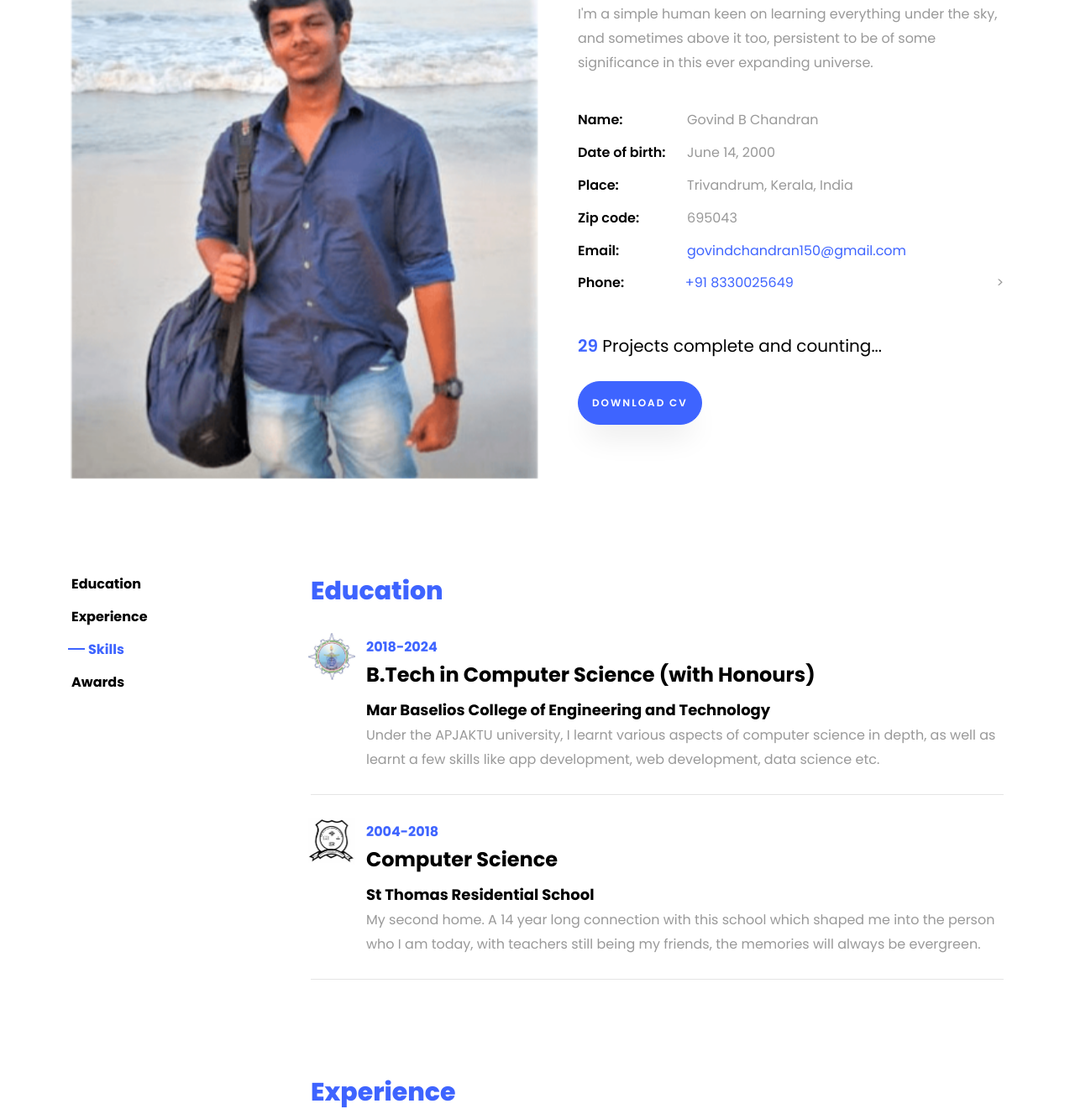
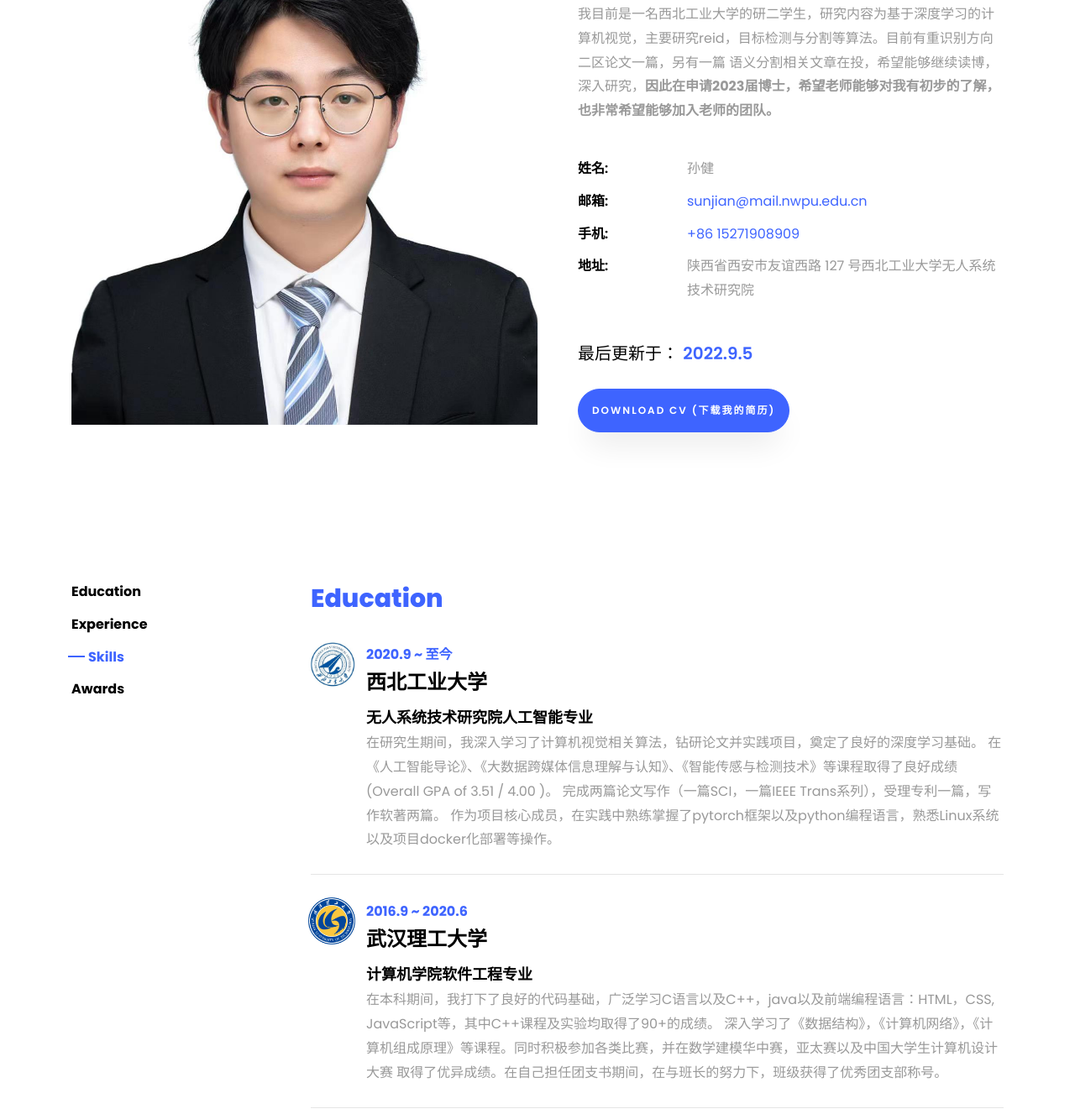
Before and after one commit to sunjian-npu/sunjian-npu.github.io, a plain HTML site: page index.html in a window 1280 px wide. Shown: the part 944-2271 px from the top of the page at 84% size. Drawn offline with Linux system fonts and the light colour scheme; files whose address does not match are found by name.

Commit message:
change a lot

```diff
--- a/index.html
+++ b/index.html
@@ -34,24 +34,24 @@
 
     <nav class="navbar navbar-expand-lg navbar-dark ftco_navbar ftco-navbar-light site-navbar-target" id="ftco-navbar">
 	    <div class="container">
-		  <a class="navbar-brand" href="index.html"><span>S</span>unJan</a>
+		  <a class="navbar-brand" href="index.html"><span>S</span>unJian's CV</a>
 	      <button class="navbar-toggler js-fh5co-nav-toggle fh5co-nav-toggle" type="button" data-toggle="collapse" data-target="#ftco-nav" aria-controls="ftco-nav" aria-expanded="false" aria-label="Toggle navigation">
 	        <span class="oi oi-menu"></span> Menu
 	      </button>
 
 	      <div class="collapse navbar-collapse" id="ftco-nav">
 	        <ul class="navbar-nav nav ml-auto">
-	          <li class="nav-item"><a href="#home-section" class="nav-link"><span>Home</span></a></li>
-	          <li class="nav-item"><a href="#about-section" class="nav-link"><span>About</span></a></li>
-	          <li class="nav-item"><a href="#resume-section" class="nav-link"><span>Resume</span></a></li>
-	          <li class="nav-item"><a href="#services-section" class="nav-link"><span>Services</span></a></li>
-	          <li class="nav-item"><a href="#projects-section" class="nav-link"><span>Projects</span></a></li>
-	          <li class="nav-item"><a href="#contact-section" class="nav-link"><span>Social</span></a></li>
+	          <li class="nav-item"><a href="#home-section" class="nav-link"><span>首页</span></a></li>
+	          <li class="nav-item"><a href="#about-section" class="nav-link"><span>关于我</span></a></li>
+	          <li class="nav-item"><a href="#resume-section" class="nav-link"><span>简历</span></a></li>
+	          <li class="nav-item"><a href="#services-section" class="nav-link"><span>论文</span></a></li>
+	          <li class="nav-item"><a href="#projects-section" class="nav-link"><span>项目</span></a></li>
+	          <!-- <li class="nav-item"><a href="#contact-section" class="nav-link"><span>Social</span></a></li> -->
 	        </ul>
 	      </div>
 	    </div>
 	  </nav>
-	  <section class="hero-wrap js-fullheight">
+	  <section class="hero-wrap js-fullheight" >
       <div class="overlay"></div>
       <div class="container">
         <div class="row no-gutters slider-text js-fullheight justify-content-center align-items-center">
@@ -63,7 +63,7 @@
 								  <span
 								     class="txt-rotate"
 								     data-period="600"
-								     data-rotate='[ "React Developer.", "UI/UX Designer.", "Data Scientist.", "YouTuber."]'></span>
+								     data-rotate='[ "Postgraduate Student.", "CVer.", "NPU Student.", "Coder."]'></span>
 								</h2>
 							</div>
             </div>
@@ -71,10 +71,10 @@
         </div>
       </div>
       <div class="mouse">
-				<a href="#" class="mouse-icon">
+				<a href="col-md-6 col-lg-6 pl-md-5 py-5" class="mouse-icon">
 					<div class="mouse-wheel"><span class="ion-ios-arrow-round-down"></span></div>
 				</a>
-			</div>
+	  </div>
     </section>
 
     <section class="ftco-about img ftco-section ftco-no-pt ftco-no-pb" id="about-section">
@@ -83,7 +83,8 @@
     			<div class="col-md-6 col-lg-6 d-flex">
     				<div class="img-about img d-flex align-items-stretch">
     					<div class="overlay"></div>
-	    				<div class="img d-flex align-self-stretch align-items-center" style="background-image:url(images/meatbeach.png);">
+	    				<div class="img d-flex align-self-stretch align-items-center" style="background-image:url(images/photo.jpg); height: 650px;">
+
 	    				</div>
     				</div>
     			</div>
@@ -92,24 +93,25 @@
 		          <div class="col-md-12 heading-section ftco-animate">
 		          	<h1 class="big">About</h1>
 		            <h2 class="mb-4">About Me</h2>
-		            <p>I'm a simple human keen on learning everything under the sky, and sometimes above it too, persistent to be of some significance in this ever expanding universe.</p>
+		            <p>我目前是一名西北工业大学的研二学生，研究内容为基于深度学习的计算机视觉，主要研究reid，目标检测与分割等算法。目前有重识别方向二区论文一篇，另有一篇
+						语义分割相关文章在投，希望能够继续读博，深入研究，<b>因此在申请2023届博士，希望老师能够对我有初步的了解，也非常希望能够加入老师的团队。</b>
+					</p>
 		            <ul class="about-info mt-4 px-md-0 px-2">
-		            	<li class="d-flex"><span>Name:</span> <span>Govind B Chandran</span></li>
-		            	<li class="d-flex"><span>Date of birth:</span> <span>June 14, 2000</span></li>
-		            	<li class="d-flex"><span>Place:</span> <span>Trivandrum, Kerala, India</span></li>
-		            	<li class="d-flex"><span>Zip code:</span> <span>695043</span></li>
-		            	<li class="d-flex"><span>Email:</span> <span><a href="mailto:govindchandran150@gmail.com">govindchandran150@gmail.com</a></span></li>
-		            	<li class="d-flex"><span>Phone: </span> <span><a href="tel:+91 8330025649">+91 8330025649</a></span>></li>
+		            	<li class="d-flex"><span>姓名:</span> <span>孙健</span></li>
+		            	<li class="d-flex"><span>邮箱:</span> <span><a href="mailto:sunjian@mail.nwpu.edu.cn">sunjian@mail.nwpu.edu.cn</a></span></li>
+		            	<li class="d-flex"><span>手机: </span> <span><a href="tel:+86 15271908909">+86 15271908909</a></span></li>
+		            	<li class="d-flex"><span>地址:</span> <span>陕西省西安市友谊西路 127 号西北工业大学无人系统技术研究院</span></li>
+
 		            </ul>
 		          </div>
 		        </div>
 	          <div class="counter-wrap ftco-animate d-flex mt-md-3">
               <div class="text">
               	<p class="mb-4">
-	                <span class="number" data-number="30">0</span>
-	                <span>Projects complete and counting...</span>
+	                <span>最后更新于：</span>
+					<span class="number" >2022.9.5</span>
                 </p>
-                <p><a href="newresume.pdf" target="_blank" class="btn btn-primary py-3 px-3">Download CV</a></p>
+                <p><a href="newresume.pdf" target="_blank" class="btn btn-primary py-3 px-3" margin-top="200px">Download CV (下载我的简历)</a></p>
               </div>
 	          </div>
 	        </div>
@@ -137,25 +139,33 @@
 					  	<h2 class="heading">Education</h2>
 					    <div class="resume-wrap d-flex ftco-animate">
 					    	<div class="icon d-flex align-items-center justify-content-center">
-					    		<span><img src="images/mbcet.jpg" width="56px" height="auto"></span>
+					    		<span><img src="images/npu.png" width="56px" height="auto"></span>
 					    	</div>
 					    	<div class="text pl-3">
-		    					<span class="date">2018-2024</span>
-		    					<h2>B.Tech in Computer Science (with Honours)</h2>
-		    					<span class="position">Mar Baselios College of Engineering and Technology</span>
-		    					<p>Under the APJAKTU university, I learnt various aspects of computer science in depth, as well as learnt a few skills like app development, web development, data science etc.</p>
+		    					<span class="date">2020.9 ~ 至今</span>
+		    					<h2>西北工业大学</h2>
+		    					<span class="position">无人系统技术研究院人工智能专业</span>
+		    					<p>在研究生期间，我深入学习了计算机视觉相关算法，钻研论文并实践项目，奠定了良好的深度学习基础。
+									在《人工智能导论》、《大数据跨媒体信息理解与认知》、《智能传感与检测技术》等课程取得了良好成绩(Overall GPA of 3.51 / 4.00 )。
+									完成两篇论文写作（一篇SCI，一篇IEEE Trans系列），受理专利一篇，写作软著两篇。
+									作为项目核心成员，在实践中熟练掌握了pytorch框架以及python编程语言，熟悉Linux系统以及项目docker化部署等操作。
+
+								</p>
 	    					</div>
 						</div>
 
 	    				<div class="resume-wrap d-flex ftco-animate">
 	    					<div class="icon d-flex align-items-center justify-content-center">
-					    		<span><img src="images/strs.jpg" width="56px" height="auto"></span>
+					    		<span><img src="images/whut.png" width="56px" height="auto"></span>
 					    	</div>
 					    	<div class="text pl-3">
-		    					<span class="date">2004-2018</span>
-		    					<h2>Computer Science</h2>
-		    					<span class="position">St Thomas Residential School</span>
-		    					<p>My second home. A 14 year long connection with this school which shaped me into the person who I am today, with teachers still being my friends, the memories will always be evergreen.</p>
+		    					<span class="date">2016.9 ~ 2020.6</span>
+		    					<h2>武汉理工大学</h2>
+		    					<span class="position">计算机学院软件工程专业</span>
+		    					<p>在本科期间，我打下了良好的代码基础，广泛学习C语言以及C++，java以及前端编程语言：HTML，CSS, JavaScript等，其中C++课程及实验均取得了90+的成绩。
+									深入学习了《数据结构》，《计算机网络》，《计算机组成原理》等课程。同时积极参加各类比赛，并在数学建模华中赛，亚太赛以及中国大学生计算机设计大赛
+									取得了优异成绩。在自己担任团支书期间，在与班长的努力下，班级获得了优秀团支部称号。
+								</p>
 		    				</div>
 	    				</div>
 					  </div>
--- a/scss/style.scss
+++ b/scss/style.scss
@@ -33,6 +33,7 @@ html {
 body {
 	font-family: $font-primary;
 	background: $white;
+
 	font-size: 16px;
 	line-height: 1.8;
 	font-weight: 400;
@@ -353,6 +354,7 @@ h1, h2, h3, h4, h5,
 	position: inherit;
 	background-size: cover;
 	background-repeat: no-repeat;
+
 	@include media-breakpoint-down(md){
 	}
 	.overlay{
@@ -374,7 +376,7 @@ h1, h2, h3, h4, h5,
 .slider-text{
 	.subheading{
 			text-transform: uppercase;
-			font-size: 16px;
+			font-size: 40px;
 			font-weight: 800;
 			color: $primary;
 			letter-spacing: 4px;
```
Also changed, not shown: images/npu.png (added), images/photo.jpg (added), images/whut.png (added), 1 other file.
